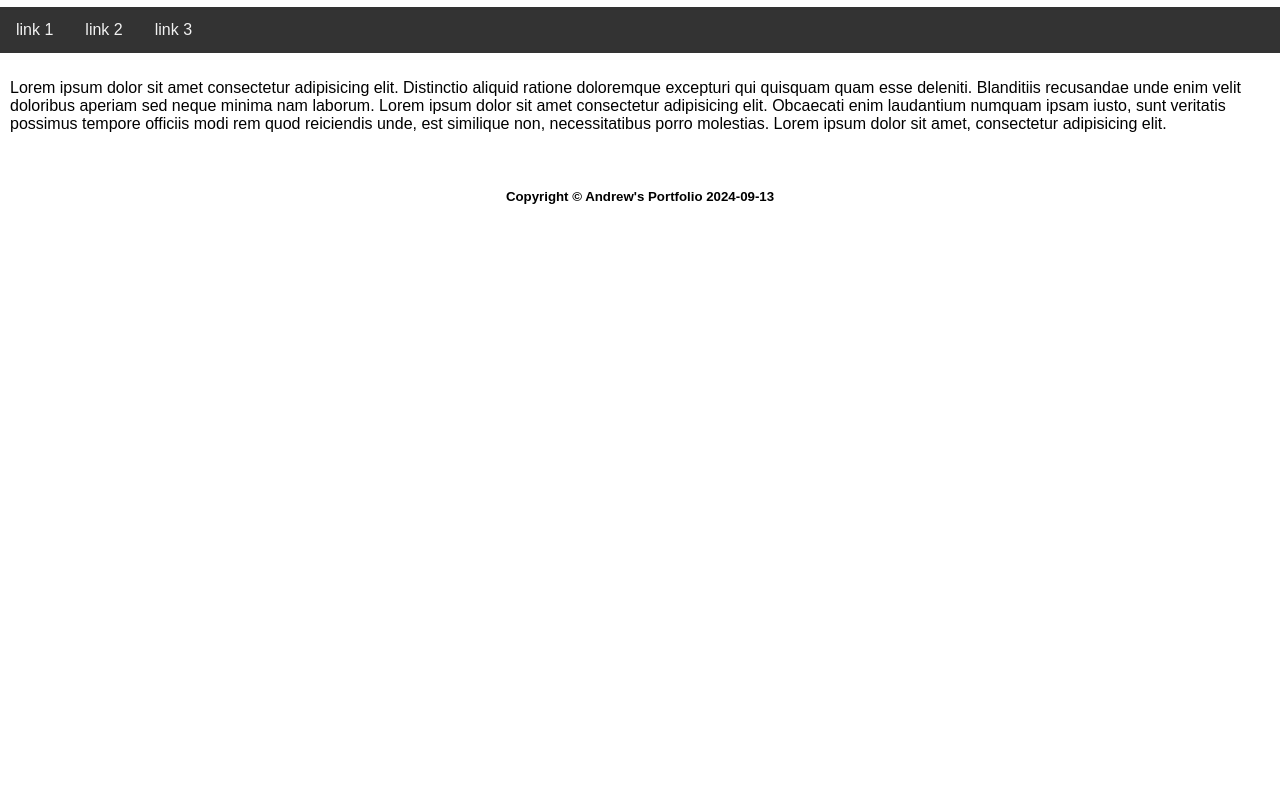
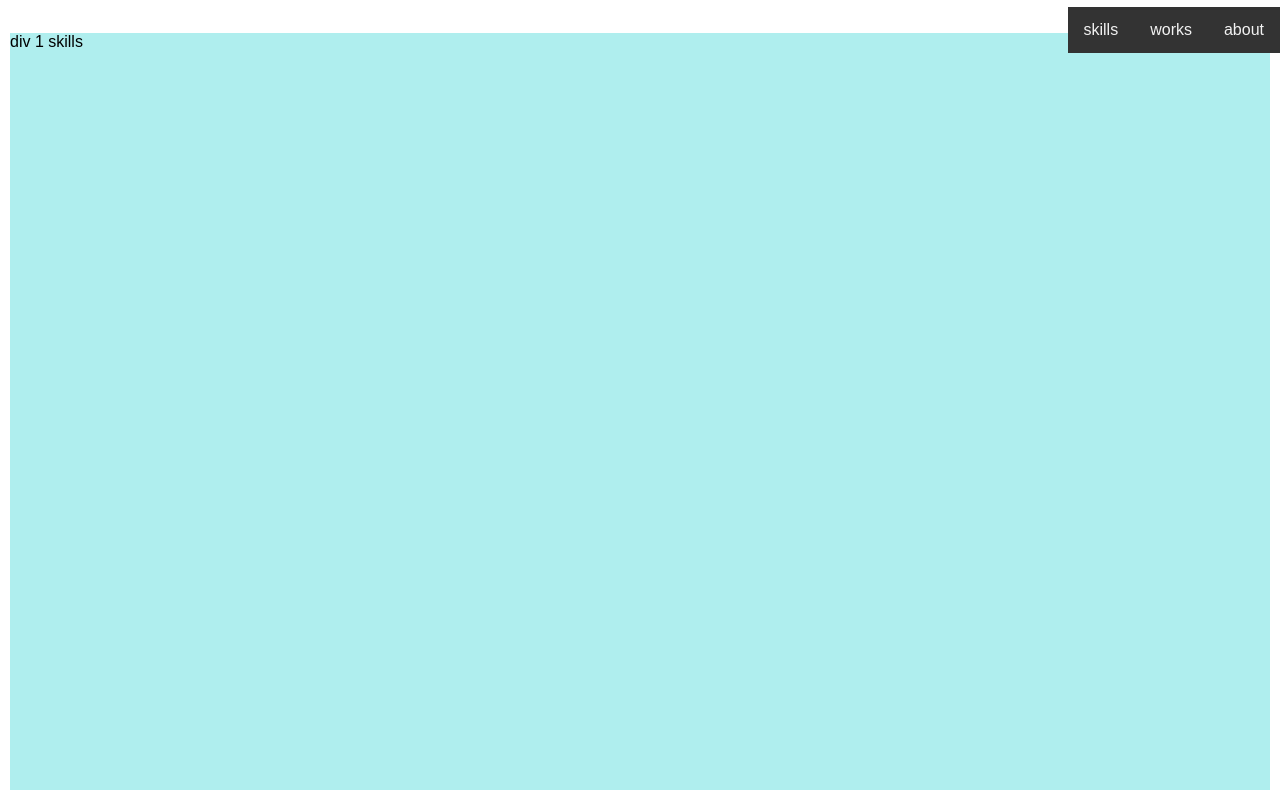
Before and after one commit to adragota/portfolio, a plain HTML site: page index.html in a window 1280 px wide. Shown: the part 73-863 px from the top of the page. Before the commit the page ends 800 px from the top, so only its background shows below. Drawn offline with Linux system fonts and the light colour scheme.

Commit message:
Added smooth scroll and separate divs for content.

```diff
--- a/index.html
+++ b/index.html
@@ -19,30 +19,39 @@
     <header>
         <!-- header text using h1 -->
         <h1>
-            Inside header tag
+            Welcome
         </h1>
     </header>
 
     <!-- nav tag -->
     <nav>
-        <a href="">link 1</a>
+        <a href="#div1">skills</a>
 
-        <a href="">link 2</a>
+        <a href="#div2">works</a>
 
-        <a href="">link 3</a>
+        <a href="#div3">about</a>
     </nav>
 
     <!-- main tag -->
     <main>
 
-        <p>Lorem ipsum dolor sit amet consectetur adipisicing elit. Distinctio aliquid ratione doloremque excepturi qui
-            quisquam quam esse deleniti. Blanditiis recusandae unde enim velit doloribus aperiam sed neque minima nam
-            laborum. Lorem ipsum dolor sit
-            amet consectetur adipisicing elit. Obcaecati enim laudantium numquam ipsam iusto, sunt veritatis possimus
-            tempore officiis modi rem quod reiciendis unde, est similique non, necessitatibus porro molestias. Lorem
-            ipsum dolor sit amet, consectetur
-            adipisicing elit.
-        </p>
+        <div id="div1">
+            <p>
+                div 1 skills
+            </p>
+        </div>
+
+        <div id="div2">
+            <p>
+                div 2 works
+            </p>
+        </div>
+
+        <div id="div3">
+            <p>
+                div 3 about
+            </p>
+        </div>
     </main>
 
     <div></div>
--- a/style/style.css
+++ b/style/style.css
@@ -3,6 +3,10 @@
 * {
     box-sizing: border-box;
     font-family: Arial, Helvetica, sans-serif;
+}
+
+html {
+    scroll-behavior: smooth; /* Enables smooth scrolling */
 }
 
 header {
@@ -13,6 +17,7 @@ nav {
     background-color: #333;
     /* not sure what it is but super important for this nav example */
     overflow: hidden;
+    float: right;
 }
 
 /* links styles for nav bar */
@@ -44,7 +49,25 @@ body {
 main {
     padding: 10px;
     margin-bottom: 30px;
+    height: 300vh; /* 3 divs each 100% of viewport height */
 }
+
+#div1, #div2, #div3 {
+    height: 100vh; /* Each div takes up full viewport height */
+}
+
+#div1 {
+    background-color: paleturquoise;
+}
+
+#div2 {
+    background-color: palegreen;
+}
+
+#div3 {
+    background-color: palevioletred;
+}
+
 
 footer {
     text-align: center;
```
